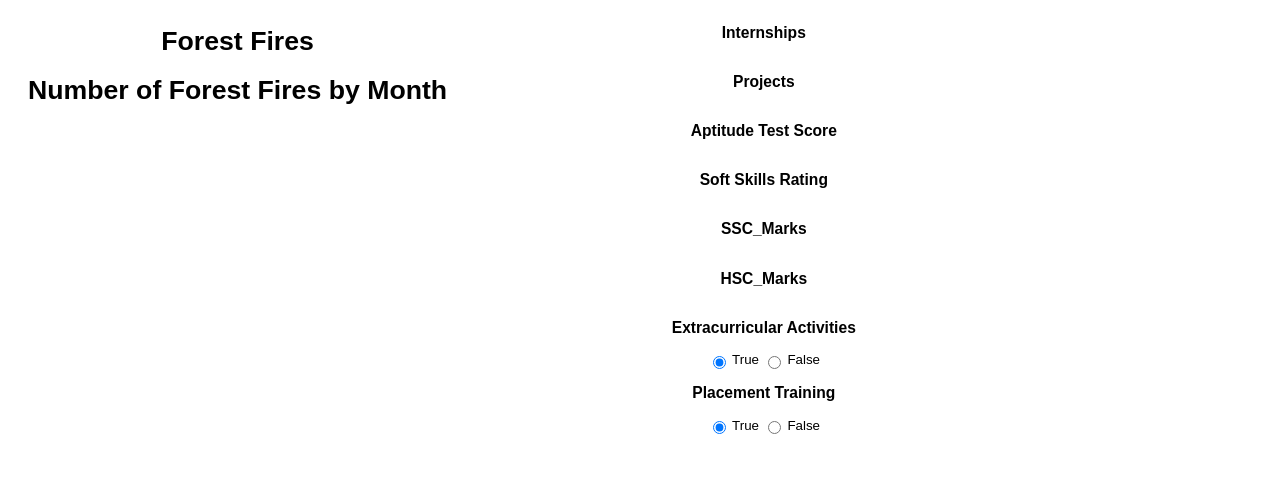
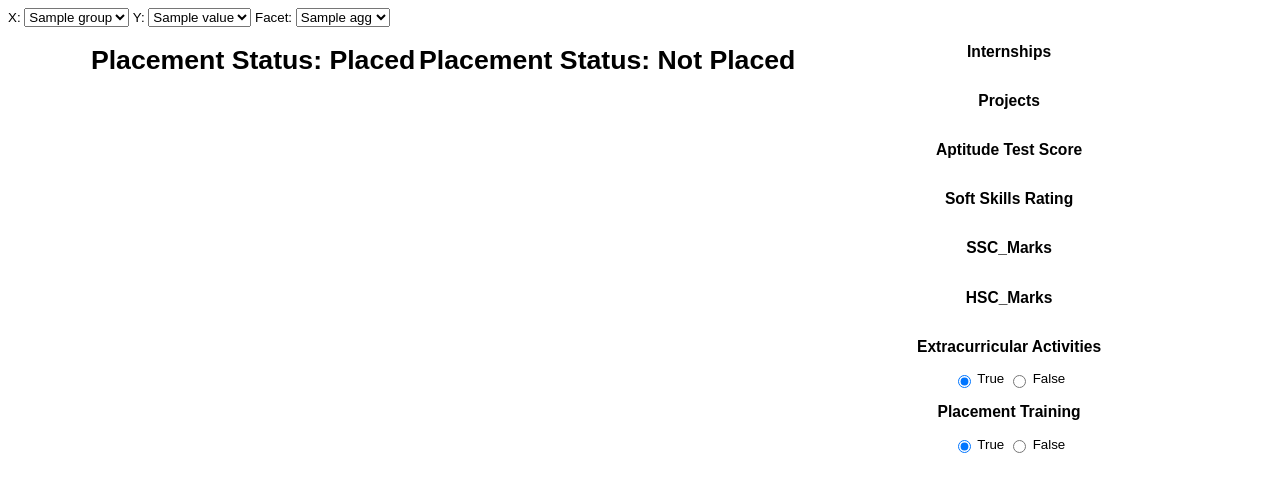
Before and after one commit to anmshen/visual-analytics-midterm, a Flask app: template templates/index.html in a window 1280 px wide. Shown: the top 492 px of the page. Run offline with Flask 3, Linux system fonts and the light colour scheme; the template is opened without the code that fills it: most values are stand-ins (such as "Sample title", 1, 10 or a date in 2020).

Commit message:
work session sat

```diff
--- a/app.py
+++ b/app.py
@@ -1,19 +1,20 @@
+import duckdb
 from flask import Flask, render_template, request
-import duckdb
 
 app = Flask(__name__)
-continuous_columns = ['humidity', 'temp', 'wind']
-discrete_columns = ['day']
+continuous_columns = ['Internships', 'Projects', 'AptitudeTestScore', 'SoftSkillsRating', 'SSC_Marks', 'HSC_Marks']
+discrete_columns = ['ExtracurricularActivities, PlacementTraining']
 months = ['Jan', 'Feb', 'Mar', 'Apr', 'May', 'Jun', 'Jul', 'Aug', 'Sep', 'Oct', 'Nov', 'Dec']
 days = ["sun", "mon", "tue", "wed", "thu", "fri", "sat"]
 sorted_months = sorted(months)
 
 @app.route('/')
 def index():
-    scatter_ranges_query = f'SELECT MIN(X), MAX(X), MIN(Y), MAX(Y) FROM forestfires.csv' # Retrieves the minimum and maximum X and Y coordinates
+    scatter_ranges_query = f'SELECT MIN(AptitudeTestScore), MAX(AptitudeTestScore), MIN(CGPA), MAX(CGPA) FROM placementdata.csv' # Retrieves the minimum and maximum X and Y coordinates
     scatter_ranges_results = duckdb.sql(scatter_ranges_query).df()
-    scatter_ranges = scatter_ranges_results.iloc[0].to_list() # TODO: Define a list [minimum of X, maximum of X, minimum of Y, maximum of Y]
+    scatter_ranges = scatter_ranges_results.iloc[0].to_list()
 
+    #TODO remove max count
     max_count_query = '''
         SELECT MAX(month_count)
         FROM (
@@ -26,48 +27,59 @@ def index():
     max_count = int(max_count_results.iloc[0, 0]) # TODO: Extract the maximum count from the query results
 
     # TODO: write a query that retrieves the the minimum and maximum value for each slider
-    humid_min_max_query = 'SELECT MIN(humidity), MAX(humidity)  FROM forestfires.csv'
-    filter_humid_ranges = duckdb.sql(humid_min_max_query).df()
-    temp_min_max_query = 'SELECT MIN(temp), MAX(temp)  FROM forestfires.csv'
-    filter_temp_ranges = duckdb.sql(temp_min_max_query).df()
-    wind_min_max_query = 'SELECT MIN(wind), MAX(wind) FROM forestfires.csv'
-    filter_wind_ranges = duckdb.sql(wind_min_max_query).df()
-    filter_ranges = {'humidity': filter_humid_ranges.iloc[0].to_list(),
-                     'temp': filter_temp_ranges.iloc[0].to_list(),
-                     'wind': filter_wind_ranges.iloc[0].to_list()} # TODO: Create a dictionary where each key is a filter and values are the minimum and maximum values
+    internship_min_max_query = 'SELECT MIN(Internships), MAX(Internships) FROM placementdata.csv'
+    filter_internship_ranges = duckdb.sql(internship_min_max_query).df()
+
+    projects_min_max_query = 'SELECT MIN(Projects), MAX(Projects) FROM placementdata.csv'
+    filter_projects_ranges = duckdb.sql(projects_min_max_query).df()
+
+    aptitude_min_max_query = 'SELECT MIN(AptitudeTestScore), MAX(AptitudeTestScore) FROM placementdata.csv'
+    filter_aptitude_ranges = duckdb.sql(aptitude_min_max_query).df()
+
+    softskills_min_max_query = 'SELECT MIN(SoftSkillsRating), MAX(SoftSkillsRating) FROM placementdata.csv'
+    filter_softskills_ranges = duckdb.sql(softskills_min_max_query).df()
+
+    ssc_min_max_query = 'SELECT MIN(SSC_Marks), MAX(SSC_Marks) FROM placementdata.csv'
+    filter_ssc_ranges = duckdb.sql(ssc_min_max_query).df()
+
+    hsc_min_max_query = 'SELECT MIN(HSC_Marks), MAX(HSC_Marks) FROM placementdata.csv'
+    filter_hsc_ranges = duckdb.sql(hsc_min_max_query).df()
+
+    filter_ranges = {'internships': filter_internship_ranges.iloc[0].to_list(),
+                     'projects': filter_projects_ranges.iloc[0].to_list(),
+                     'aptitude': filter_aptitude_ranges.iloc[0].to_list(),
+                     'soft': filter_softskills_ranges.iloc[0].to_list(),
+                     'ssc-marks': filter_ssc_ranges.iloc[0].to_list(),
+                     'hsc-marks': filter_hsc_ranges.iloc[0].to_list()}
 
     return render_template(
         'index.html', months=months, days=days,
-        filter_ranges=filter_ranges, scatter_ranges=scatter_ranges, max_count=max_count
+        filter_ranges=filter_ranges, scatter_ranges=scatter_ranges, max_count=0
     )
 
 @app.route('/update', methods=["POST"])
 def update():
     request_data = request.get_json()
+    print(request_data)
 
     continuous_predicate = ' AND '.join([f'({column} >= {request_data[column][0]} AND {column} <= {request_data[column][1]})' for column in continuous_columns]) # TODO: update where clause from sliders
-    days_list = "', '".join(request_data['day'])
-    discrete_predicate = f"day IN ('{days_list}')"
+    # days_list = "', '".join(request_data['day'])
+    # discrete_predicate = f"day IN ('{days_list}')"
     # discrete_predicate = ' AND '.join([f'{column} IN ({days})' for column in discrete_columns]) # TODO: update where clause from checkboxes
-    predicate = ' AND '.join([continuous_predicate, discrete_predicate]) # Combine where clause from sliders and checkboxes
+    # predicate = ' AND '.join([continuous_predicate, discrete_predicate]) # Combine where clause from sliders and checkboxes
+    # predicate = ' AND '.join([continuous_predicate]) # Combine where clause from sliders and checkboxes
+    placed_predicate = ' AND '.join([continuous_predicate, "PlacementStatus == True"])
+    notplaced_predicate = ' AND '.join([continuous_predicate, "PlacementStatus == False"])
 
-    scatter_query = f'SELECT X, Y FROM forestfires.csv WHERE {predicate}'
-    scatter_results = duckdb.sql(scatter_query).df()
-    scatter_data = scatter_results.to_dict(orient='records') # TODO: Extract the data that will populate the scatter plot
+    scatter_placed_query = f'SELECT AptitudeTestScore, CGPA FROM placementdata.csv WHERE {placed_predicate}'
+    scatter_placed_results = duckdb.sql(scatter_placed_query).df()
+    scatter_placed_data = scatter_placed_results.to_dict(orient='records')
 
-    bar_query = f'''
-                SELECT month, COUNT(*) as count
-                FROM "forestfires.csv"
-                WHERE {predicate}
-                GROUP BY month
-                ''' # TODO: Write a query that retrieves the number of forest fires per month after filtering
-    bar_results = duckdb.sql(bar_query).df()
-    # bar_results['month'] = bar_results.index.map({i: sorted_months[i] for i in range(len(sorted_months))})
-    counts_dict = dict(zip(bar_results['month'], bar_results['count']))
-    bar_data = [int(counts_dict.get(m.lower(), 0)) for m in months] # TODO: Extract the data that will populate the bar chart from the results
-    max_count = max(bar_data) if bar_data else 0 # TODO: Extract the maximum number of forest fires in a single month from the results
+    scatter_notplaced_query = f'SELECT AptitudeTestScore, CGPA FROM placementdata.csv WHERE {notplaced_predicate}'
+    scatter_notplaced_results = duckdb.sql(scatter_notplaced_query).df()
+    scatter_notplaced_data = scatter_notplaced_results.to_dict(orient='records')
 
-    return {'scatter_data': scatter_data, 'bar_data': bar_data, 'max_count': max_count}
+    return {'scatter_placed_data': scatter_placed_data, 'scatter_notplaced_data': scatter_notplaced_data}
 
 if __name__ == "__main__":
     app.run(debug=True)
--- a/templates/index.html
+++ b/templates/index.html
@@ -8,24 +8,50 @@
     <script src="static/js/script.js"></script>
 </header>
 <body>
+<div id="interactions-container">
+        <div id="dropdown-container">
+            <label for="grouper"> X: </label>
+            <!-- DONE: update the bar chart when the grouper is changed -->
+            <select name="grouper" onchange="update_aggregate(this.value, 'grouper')">
+                {% for group in groups %}
+                    <option value="{{group}}">{{ group }}</option>
+                {% endfor %}
+            </select>
+            <label for="value"> Y: </label>
+            <!-- DONE: update the bar chart when the value is changed -->
+            <select name="value" onchange="update_aggregate(this.value, 'value')">
+                {% for value in values %}
+                    <option value="{{value}}">{{ value }}</option>
+                {% endfor %}
+            </select>
+            <label for="agg"> Facet: </label>
+            <!-- DONE: update the bar chart when the aggregate function is changed -->
+            <select name="agg" onchange="update_aggregate(this.value, 'agg')">
+                {% for agg in aggs %}
+                    <option value="{{agg}}">{{ agg }}</option>
+                {% endfor %}
+            </select>
+        </div>
+    </div>
   <div class = "container">
-    <div style="float: left">
-      <div>
-        <h1>Forest Fires</h1>
-        <div id="scatter"></div>
-      </div>
-      <div><h1>Number of Forest Fires by Month</h1><div id="bar"></div></div>
+    <div style="display: inline-block; vertical-align: top">
+        <h1>Placement Status: Placed</h1>
+        <div id="scatter_placed"></div>
     </div>
 
-    <div style="float: left; margin-left: 50px;">
+    <div style="display: inline-block; vertical-align: top">
+        <h1>Placement Status: Not Placed</h1>
+        <div id="scatter_notplaced"></div>
+    </div>
 
+    <div style="display: inline-block; vertical-align: top; margin-left: 10px;">
 
-      <h3>Internships</h3><div id="internships-slider" style="width:400pt; display: inline-block"></div>
-      <h3>Projects</h3><div id="projects-slider" style="width:400pt; display: inline-block"></div>
-      <h3>Aptitude Test Score</h3><div id="aptitude-slider" style="width:400pt; display: inline-block"></div>
-      <h3>Soft Skills Rating</h3><div id="soft-slider" style="width:400pt; display: inline-block"></div>
-      <h3>SSC_Marks</h3><div id="ssc-marks-slider" style="width:400pt; display: inline-block"></div>
-      <h3>HSC_Marks</h3><div id="hsc-marks-slider" style="width:400pt; display: inline-block"></div>
+      <h3>Internships</h3><div id="internships-slider" style="width:300pt; display: inline-block"></div>
+      <h3>Projects</h3><div id="projects-slider" style="width:300pt; display: inline-block"></div>
+      <h3>Aptitude Test Score</h3><div id="aptitude-slider" style="width:300pt; display: inline-block"></div>
+      <h3>Soft Skills Rating</h3><div id="soft-slider" style="width:300pt; display: inline-block"></div>
+      <h3>SSC_Marks</h3><div id="ssc-marks-slider" style="width:300pt; display: inline-block"></div>
+      <h3>HSC_Marks</h3><div id="hsc-marks-slider" style="width:300pt; display: inline-block"></div>
 
       <div id="barchart">
       <div id="barChartButton">
@@ -75,24 +101,23 @@
 
 <script>
   margin = {top: 45, right: 30, bottom: 30, left: 45},
-  width = 460 - margin.left - margin.right,
-  height = 360 - margin.top - margin.bottom;
+  // width = 460 - margin.left - margin.right,
+  // height = 360 - margin.top - margin.bottom;
+  width = 400 - margin.left - margin.right,
+  height = 300 - margin.top - margin.bottom;
 
-  scatter_svg = draw_svg('scatter', margin, width, height)
-  scatter_scale = draw_axes('scatter', scatter_svg, width, height, {{scatter_ranges[:2]}}, {{scatter_ranges[2:]}}, false)
+  scatter_placed_svg = draw_svg('scatter_placed', margin, width, height)
+  scatter_placed_scale = draw_axes('scatter_placed', scatter_placed_svg, width, height, {{scatter_ranges[:2]}}, {{scatter_ranges[2:]}}, false)
 
-  bar_svg = draw_svg('bar', margin, width, height)
-  bar_scale = draw_axes('bar', bar_svg, width, height, {{months|safe}}, [0, {{max_count}}], true)
+  scatter_notplaced_svg = draw_svg('scatter_notplaced', margin, width, height)
+  scatter_notplaced_scale = draw_axes('scatter_notplaced', scatter_notplaced_svg, width, height, {{scatter_ranges[:2]}}, {{scatter_ranges[2:]}}, false)
 
   {% for column, (min,max) in filter_ranges.items() %}
-    draw_slider('{{column}}', {{min}}, {{max}}, scatter_svg, bar_svg, scatter_scale, bar_scale)
+    draw_slider('{{column}}', {{min}}, {{max}}, scatter_placed_svg, scatter_notplaced_svg, scatter_placed_scale, scatter_notplaced_scale)
   {% endfor %}
 
-  update(scatter_svg, bar_svg, scatter_scale, bar_scale)
-  function update_checked(checkbox){
-    checkbox.classList.toggle('day-selected')
-    update(scatter_svg, bar_svg, scatter_scale, bar_scale)
-  }
+  update(scatter_placed_svg, scatter_notplaced_svg, scatter_placed_scale, scatter_notplaced_scale)
+  console.log("updated")
 
 </script>
 </html>
```
